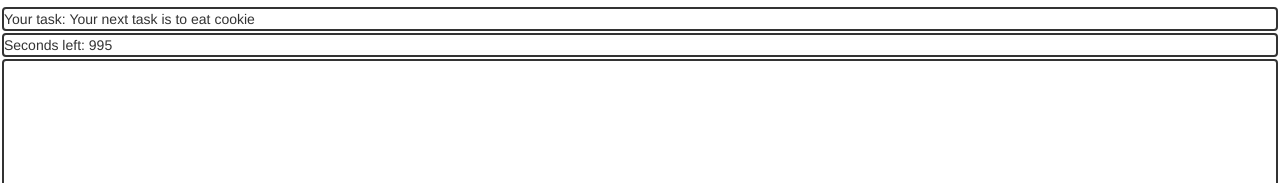
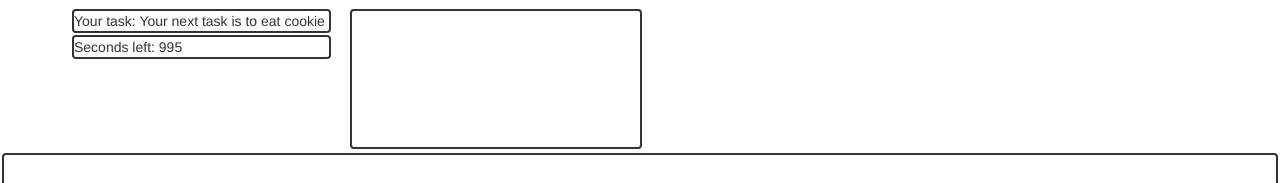
Before and after one commit to javiho/siansaksapeli, a website: page public_html/index.html in a window 1280 px wide. Shown: the part 63-246 px from the top of the page. Drawn offline with nearby package versions, Linux system fonts and the light colour scheme.

```diff
--- a/public_html/index.html
+++ b/public_html/index.html
@@ -51,9 +51,15 @@
     <body>
         <div>
             <h1>The game title</h1>
-            <div id="instructionArea" class="area">(Instruction area)</div>
-            <div id="timerArea" class="area">(Timer area)</div>
-            <div id="messageLogArea" class="area">(Message log area)</div>
+            <div id="mttArea" class="container">
+                <div class="row">
+                    <div class="col-xs-3">
+                        <div id="instructionArea" class="area">(Instruction area)</div>
+                        <div id="timerArea" class="area">(Timer area)</div>
+                    </div>
+                    <div id="messageLogArea" class="area col-xs-3">(Message log area)</div>
+                </div>
+            </div>
             <div id="actionSelection" class="area">(Action selection)</div>
             <div id="targetSelection" class="area">(Target selection)</div>
             <div id="selectedInfoArea" class="area">
```
